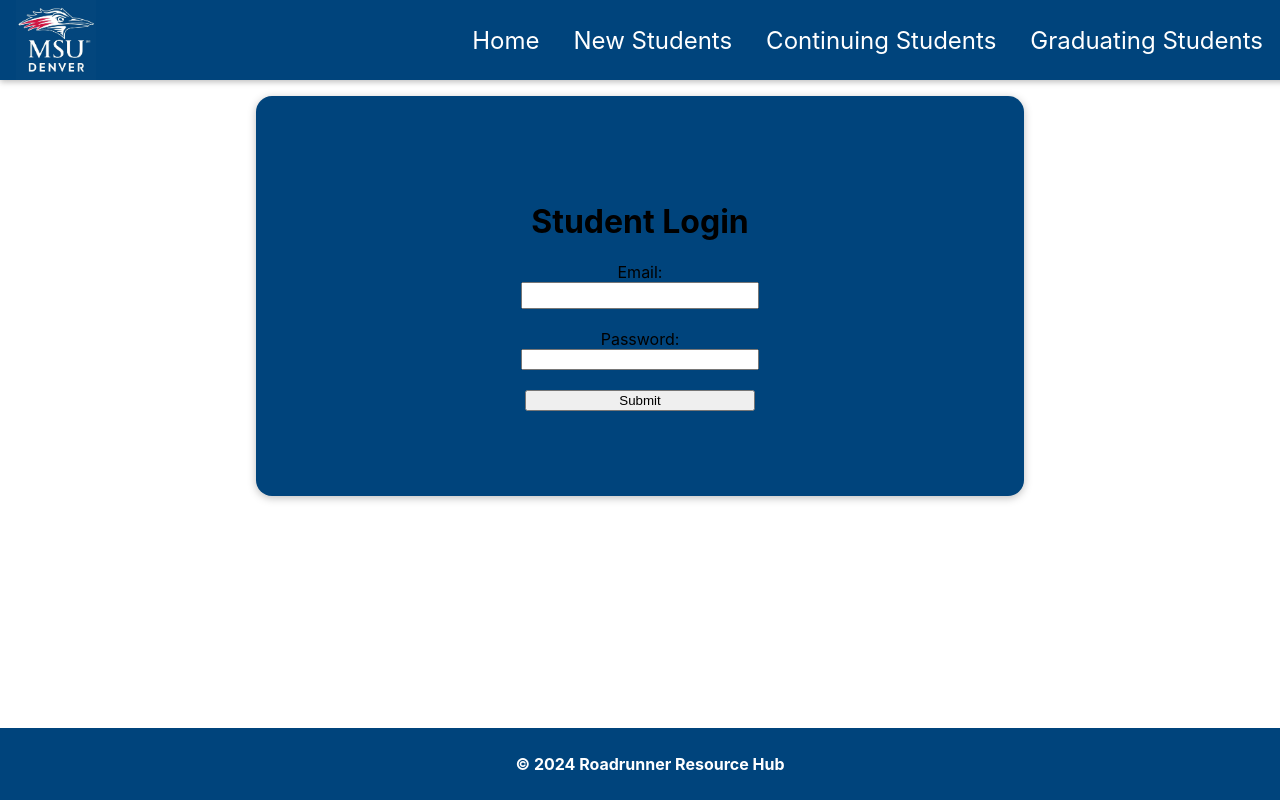
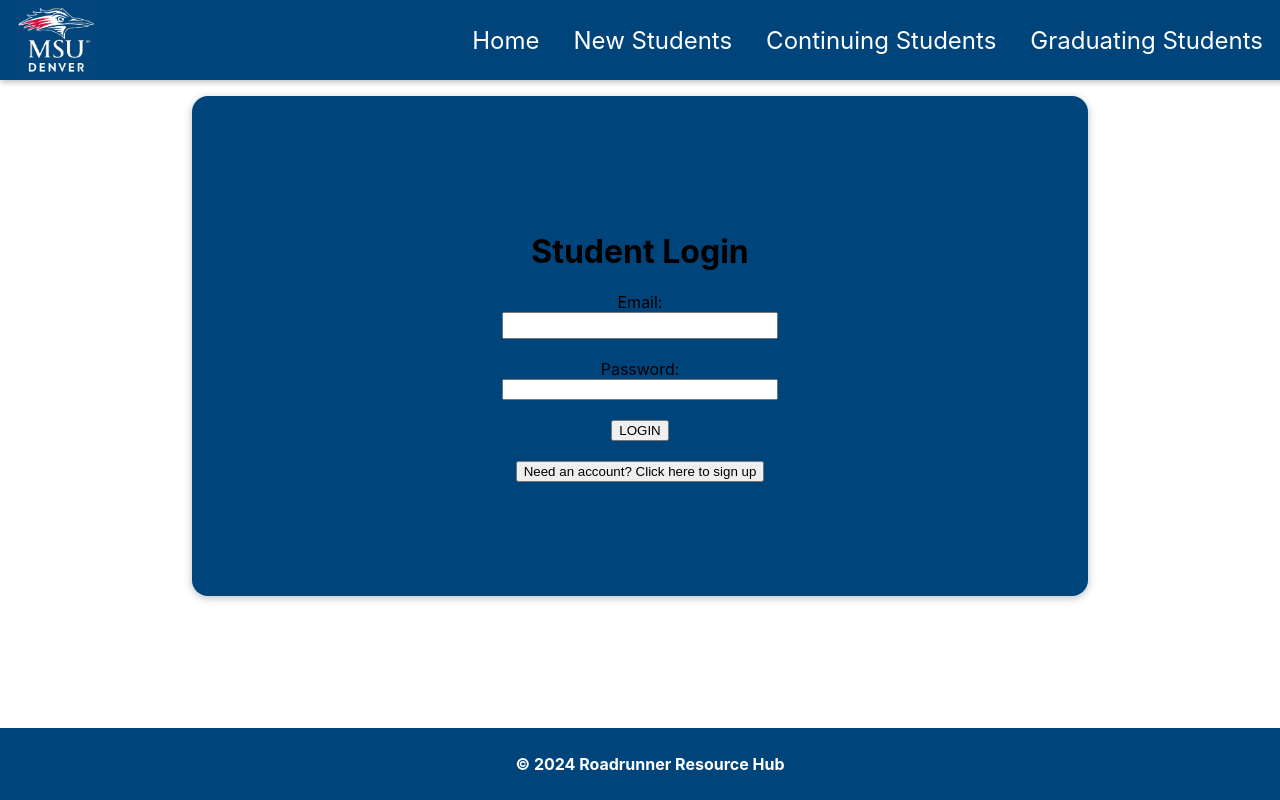
Before and after one commit to BraedonB98/CS4610-RoadRunnerResourceHub, a React (Create React App) app in the folder roadrunner-resource-hub-frontend/: page /Login in a window 1280 px wide. Built offline with nearby package versions, Linux system fonts and the light colour scheme.

Commit message:
Page fully working, needs backend.

```diff
--- a/roadrunner-resource-hub-frontend/src/student_resources/pages/Login.js
+++ b/roadrunner-resource-hub-frontend/src/student_resources/pages/Login.js
@@ -2,11 +2,15 @@ import React, { useState, useContext } from 'react';
 import ResourceCard from '../components/ResourceCard';
 import "../../student_resources/pages/styling/StudentResources.css";
 import {useForm} from "../../shared/hooks/form-hook.js"
-
+import { useHttpClient } from "../../shared/hooks/http-hook";
+import LoadingSpinner from "../../shared/components/UIElements/LoadingSpinner.js"
+import {useNavigate} from "react-router-dom"
 
 const Login = () => {
+  const navigate = useNavigate();
+  //const auth = useContext(AuthContext);
    const [isLogin, setIsLogin] = useState(true);
-
+   const { isLoading, error, sendRequest, clearError } = useHttpClient();
   const [formState, inputHandler, setFormData] = useForm(
     {
       email: {
@@ -49,6 +53,43 @@ const Login = () => {
     }
     setIsLogin((prevMode) => !prevMode);
   };
+
+  const authSubmitHandler = async (event) => {
+    event.preventDefault();
+
+    if (isLogin) {
+      try {
+        const responseData = await sendRequest(
+          `${process.env.REACT_APP_BACKEND_API_URL}/user/login`,
+          "POST",
+          JSON.stringify({
+            email: formState.inputs.email.value,
+            password: formState.inputs.password.value,
+          }),
+          { "Content-Type": "application/json" }
+        );
+        //auth.login(responseData._id, responseData.token);
+        navigate("/");
+      } catch (error) {}
+    } else {
+      try {
+        const responseData = await sendRequest(
+          `${process.env.REACT_APP_BACKEND_API_URL}/user/createuser`,
+          "POST",
+          JSON.stringify({
+            email: formState.inputs.email.value,
+            name: formState.inputs.name.value,
+            phoneNumber: formState.inputs.phoneNumber.value,
+            password: formState.inputs.password.value,
+          }),
+          { "Content-Type": "application/json" }
+        );
+        //auth.login(responseData._id, responseData.token);
+        navigate("/");
+      } catch (error) {}
+    }
+  };
+
  return (
       <React.Fragment>
         <div
@@ -66,17 +107,52 @@ const Login = () => {
             borderRadius: '1rem 1rem 1rem 1rem',
             overflow: 'hidden',
             transition: 'all 0.3s',
-            width: '60%',
-            height: '400px',
+            width: '70%',
+            height: '500px',
             justifyContent: 'center',
             alignItems: 'center',
 
 
 
-          }}>
+          }}
+          onSubmit={authSubmitHandler}>
 
 
             <h1>Student Login</h1>
+            {!isLogin && (
+
+              <label htmlFor="name">Name:</label>
+            )}
+            {!isLogin && (
+
+            <input
+              element="input"
+              id="name"
+              type="text"
+              label="Name"
+              //validators={[VALIDATOR_REQUIRE()]}
+              errorText="Please enter a name."
+              onInput={inputHandler}
+              style={{width: '30%',fontSize: '18px',}}
+            />
+          )}
+            {!isLogin && (
+
+              <label htmlFor="phone#">Phone Number:</label>
+            )}
+          {!isLogin && (
+            <input
+              element="input"
+              id="phoneNumber"
+              type="text"
+              label="Phone Number"
+              //validators={[VALIDATOR_MINLENGTH(10) && VALIDATOR_MAXLENGTH(10)]}
+              errorText="Please enter a phone number."
+              onInput={inputHandler}
+              style={{width: '30%',fontSize: '18px',}}
+            />
+          )}
+
             Email:
             <input type = "text" name = "emailin" label="Email"
             style={{width: '30%',fontSize: '18px',}}
@@ -87,11 +163,24 @@ const Login = () => {
             <input type = "text" name = "passin"
             style={{width: '30%',}}/>
             <br/>
-            <input type="submit" name="submit"
-            style={{width: '30%',}}/>
 
-           </form>
+            {/*<input type="submit" name="submit" style={{width: '30%',}}/> */}
 
+           <button
+            type="submit"
+            //disabled={!formState.isValid || (!isLogin ? !termsOfService : false)}
+          >
+            {" "}
+            {isLogin ? "LOGIN" : "SIGNUP"}{" "}
+          </button>
+
+          <br />
+        <button size="small" onClick={switchModeHandler}>
+          {isLogin
+            ? "Need an account? Click here to sign up"
+            : "Already have an account? Click here to log in"}
+        </button>
+        </form>
 
            </div>
 
```
